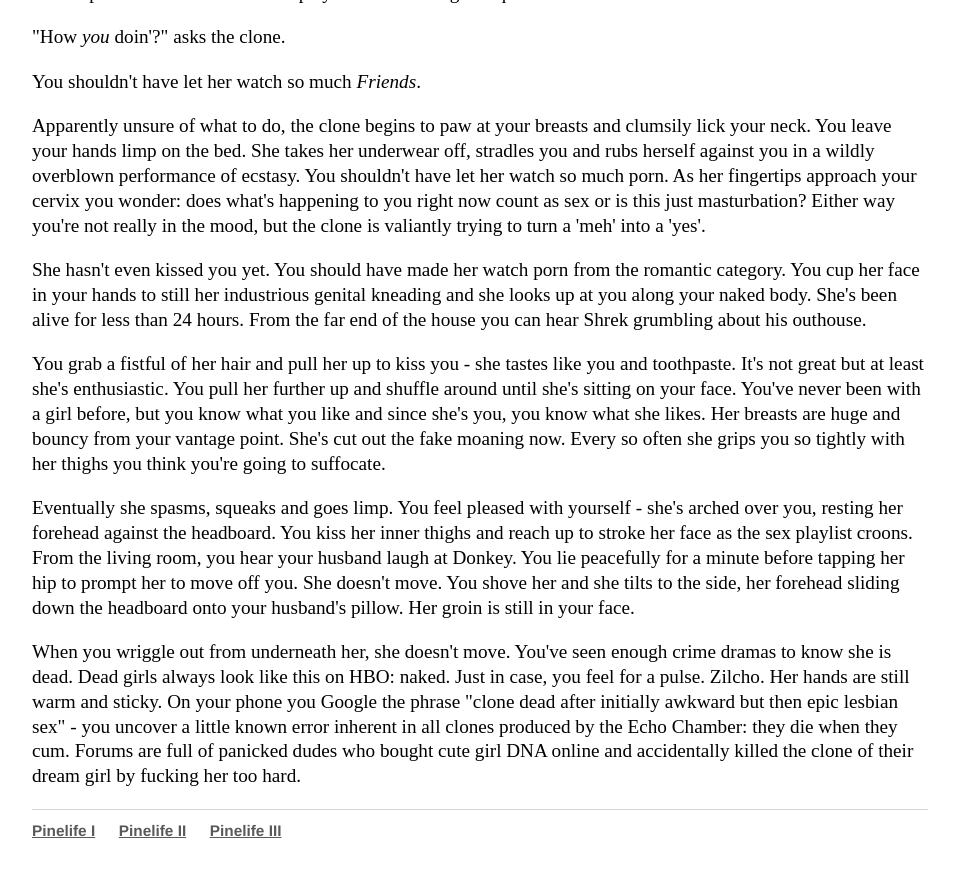
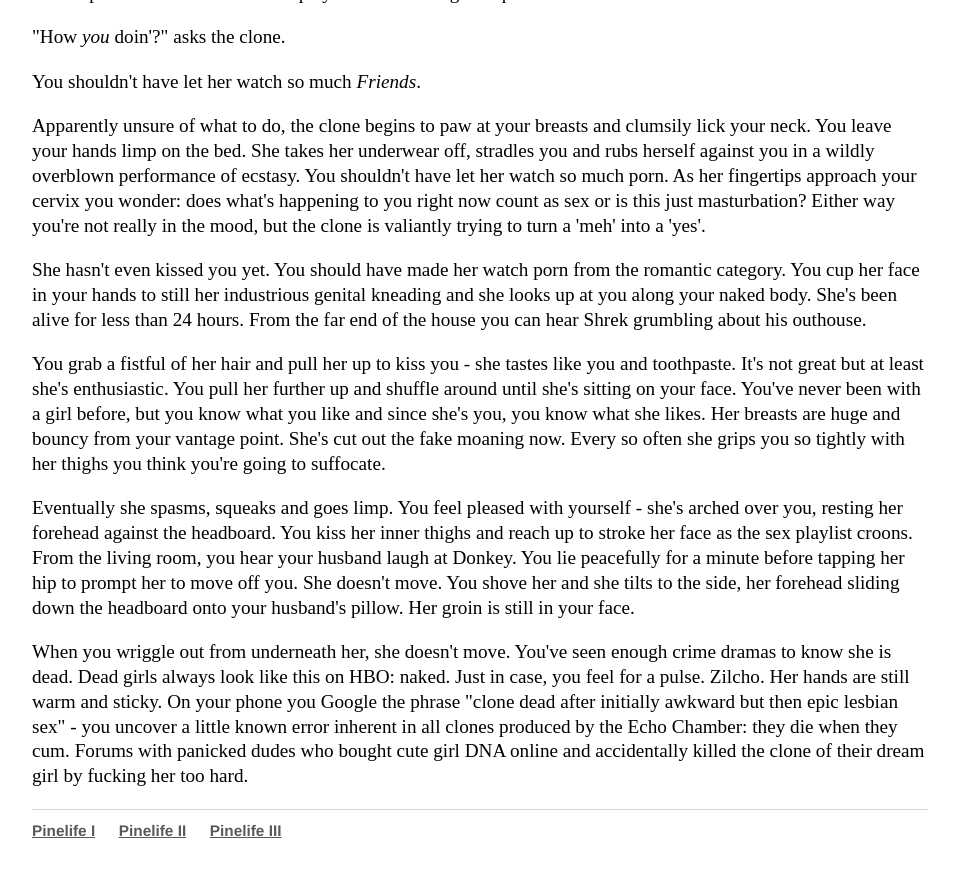
Before and after one commit to Pinelife/pinelife.github.io, a Jekyll site: the page built from Hellhole/excitingevent1.html, in a window 1280 px wide and 900 px high, scrolled down 2346 px. Shown: the top 877 px of the window, without its empty margins (160-1116 px from the left). Built offline with Jekyll 4.4.1, drawn with Linux system fonts in a browser that asks for light colours.

Commit message:
Update excitingevent1.html

```diff
--- a/Hellhole/excitingevent1.html
+++ b/Hellhole/excitingevent1.html
@@ -120,8 +120,9 @@ You kiss her inner thighs and reach up to stroke her face as the sex playlist cr
 When you wriggle out from underneath her, she doesn't move. You've seen enough crime dramas to know she is dead. Dead girls always look like
   this on HBO: naked. Just in case, you feel for a pulse. Zilcho. Her hands are still warm and sticky.
 On your phone you Google the phrase "clone dead after initially awkward but then epic lesbian sex" - you uncover a little known error inherent in all clones produced by
-  the Echo Chamber: they die when they cum. Forums are full of panicked dudes who bought cute girl DNA online and accidentally killed the clone of
+  the Echo Chamber: they die when they cum. Forums with panicked dudes who bought cute girl DNA online and accidentally killed the clone of
   their dream girl by fucking her too hard.
 </p>
 <p>
+
 </p>
```
